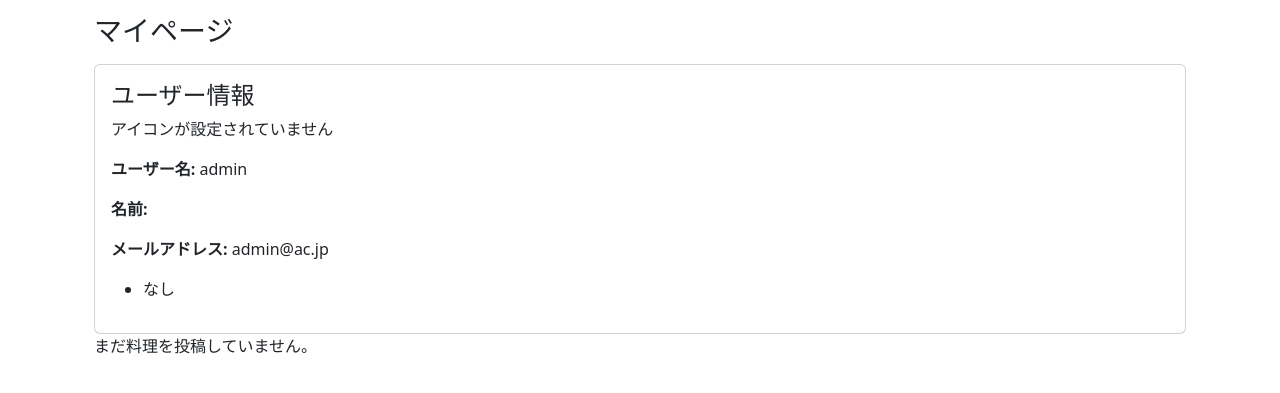
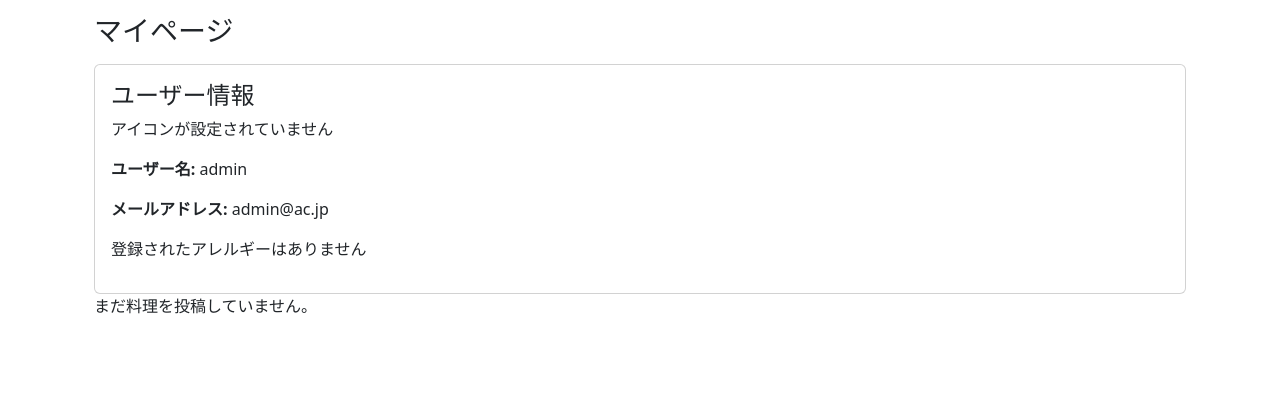
Before and after one commit to yamashita3303/cookly, a Django app: page /mypage/ in a window 1280 px wide. Shown: the part 179-572 px from the top of the page. Run offline with Django 4.2, Linux system fonts and the light colour scheme; a user stored in the database is signed in; data comes from the database, SQL or seed files in the repository; some libraries are stand-ins or nearby versions.

Commit message:
コメントを追加

```diff
--- a/app/templates/app/mypage.html
+++ b/app/templates/app/mypage.html
@@ -28,7 +28,7 @@
                     <p>アイコンが設定されていません</p>
                 {% endif %}
                 <p><strong>ユーザー名:</strong> {{ user.username }}</p>
-                <p><strong>名前:</strong> {{ user.first_name }} {{ user.last_name }}</p>
+                <!-- <p><strong>名前:</strong> {{ user.first_name }} {{ user.last_name }}</p> -->
                 <p><strong>メールアドレス:</strong> {{ user.email }}</p>
                 {% if allergies %}
                     <ul>
--- a/app/views.py
+++ b/app/views.py
@@ -21,18 +21,18 @@ def signup(request):
         email = request.POST['email']
         password = request.POST['password']
         allergy_list = request.POST.getlist('allergy')
-        allergy_string = ','.join(allergy_list)
+        allergy_string = ','.join(allergy_list) # 要素を区別できるようにカンマで区切る
         user_icon = request.FILES.get('user_icon')  # アイコンファイルを取得
         new_user = CustomUser(
             username=username,
             email=email,
-            user_icon=user_icon,  # アイコンを保存
+            user_icon=user_icon,
             allergy=allergy_string
         )
         new_user.set_password(password)  # パスワードのハッシュ化
         new_user.save()
 
-        # 新規登録後はその情報でログイン
+        # 新規登録後はその情報でログイン(デバッグ用)
         user = authenticate(request, username=username, password=password)
         if user is not None:
             login(request, user)
@@ -306,8 +306,11 @@ def recipe_delete(request, post_id):
 def mypage(request):
     user = request.user  # ログイン中のユーザーを取得
     recipes = user.recipe_set.all()  # ユーザーが投稿した全ての料理を取得
-    custom_user = get_object_or_404(CustomUser, email=user.email)
-    allergies = custom_user.allergy.split(',')
+    custom_user = get_object_or_404(CustomUser, email=user.email)   # allergyを取るためにメールアドレスの一致したユーザーを特定
+    if custom_user.allergy == "なし":
+        allergies = []
+    else:
+        allergies = custom_user.allergy.split(',')  # ユーザーのアレルギー食材を取得
 
     return render(request, 'app/mypage.html', {
         'user': user,
```
